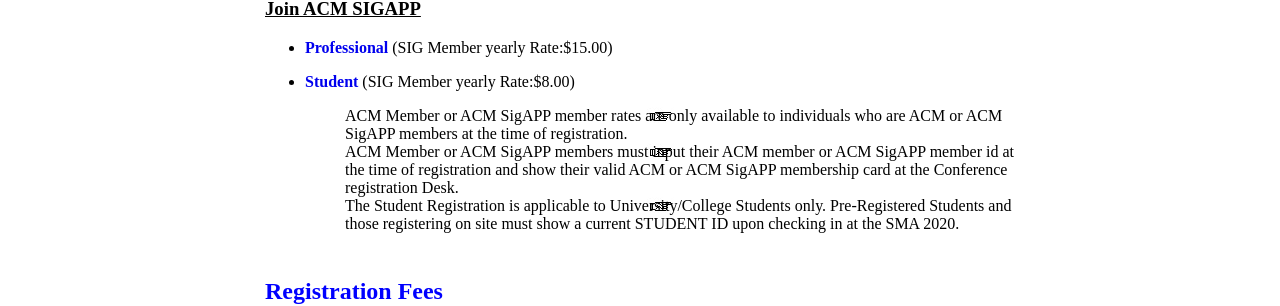
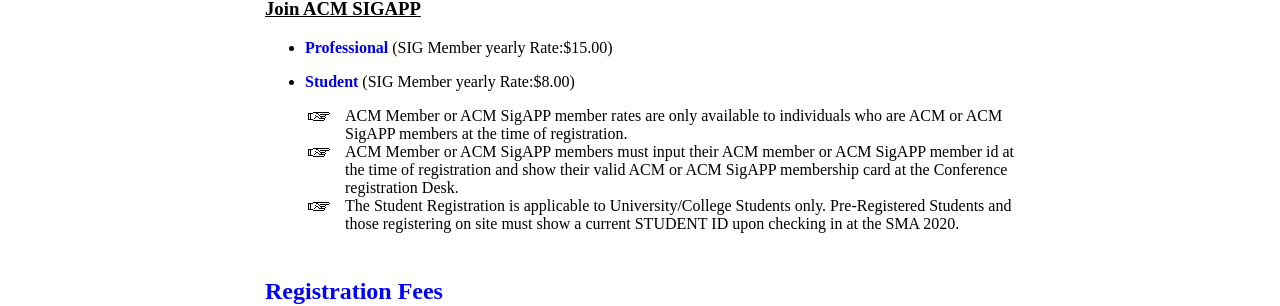
Before and after one commit to icea-conf/sma-2020.github.io, a Jekyll site: the page built from registration/index.html, in a window 1280 px wide. Shown: the part 262-568 px from the top of the page. Built offline with Jekyll 4.4.1, drawn with Linux system fonts in a browser that asks for light colours.

Commit message:
Update syntax.css

```diff
--- a/assets/css/syntax.css
+++ b/assets/css/syntax.css
@@ -69,4 +69,4 @@
 .tcontent2 { border-top: 1px dotted #000000; border-bottom: 1px solid #000000; border-right: 1px solid #000000; padding-top: 4px; padding-bottom: 4px; padding-left: 5px; padding-right: 5px; }
 .tcontent3 { border-bottom: 1px solid #000000; border-right: 1px solid #000000; padding-top: 4px; padding-bottom: 4px; padding-left: 5px; padding-right: 5px; }
 .ul-style { list-style: none; }
-.li-style { background-image: url("https://sma-2020.github.io/image/list-style.jpg"); background-repeat: no-repeat; background-position: center top; padding-left: 40px; }
+.li-style { background-image: url("https://sma-2020.github.io/image/list-style.jpg"); background-repeat: no-repeat; background-position: left top; padding-left: 40px; }
```
